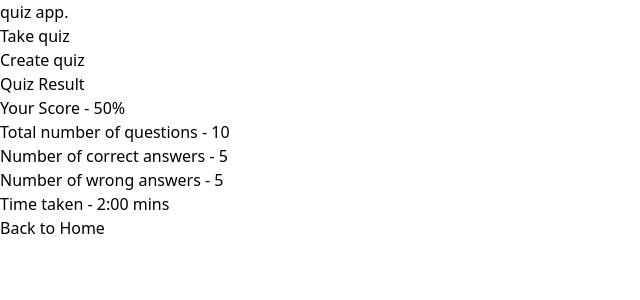
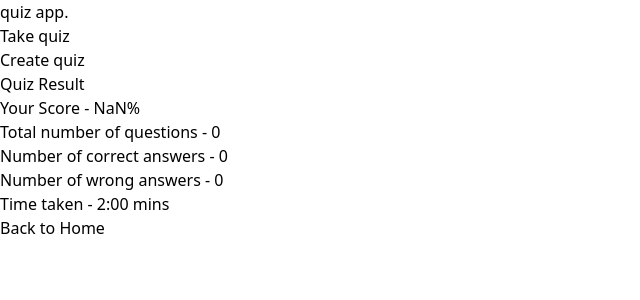
Before and after one commit to hussain-shariff/quiz-app, a React (Vite) app: page /score in a window 1280 px wide. Shown: the top 300 px of the page, without its empty margins (0-640 px from the left). Built offline with nearby package versions, Linux system fonts and the light colour scheme.

Commit message:
score page

```diff
--- a/src/pages/Score.jsx
+++ b/src/pages/Score.jsx
@@ -1,16 +1,24 @@
 import React from 'react'
 import { Link } from 'react-router-dom'
+import { useAppContext } from '../context'
 
 function Score() {
+  const {state} = useAppContext()
+  const {quizQuestions, selectedChoices} = state
+  const correctAnswers =  selectedChoices.reduce((acc, cur)=>{
+    return acc + cur
+  },0)
+  const wrongAnswers = quizQuestions.length - correctAnswers
+  const percentageScore = Math.floor((correctAnswers / quizQuestions.length) * 100)
   return (
     <div className='h-[90vh] flex justify-center items-center'>
       <div className='border border-[#1a2958] px-10 py-7 text-white bg-[#0b1124]
       flex flex-col gap-3 rounded-md'>
         <h1 className='text-3xl font-bold text-center text-[#0543fc] mb-3'>Quiz Result</h1>
-        <p>Your Score - 50%</p>
-        <p>Total number of questions - 10</p>
-        <p>Number of correct answers - 5</p>
-        <p>Number of wrong answers - 5</p>
+        <p>Your Score - {percentageScore}%</p>
+        <p>Total number of questions - {quizQuestions.length}</p>
+        <p>Number of correct answers - {correctAnswers}</p>
+        <p>Number of wrong answers - {wrongAnswers}</p>
         <p>Time taken - 2:00 mins</p>
         <Link to={'/quiz'}>
         <button className='border border-[#0543fc] py-1 w-full rounded hover:bg-[#0543fc]
```
Also changed, not shown: src/context/reducer.js (line endings or trailing spaces).
